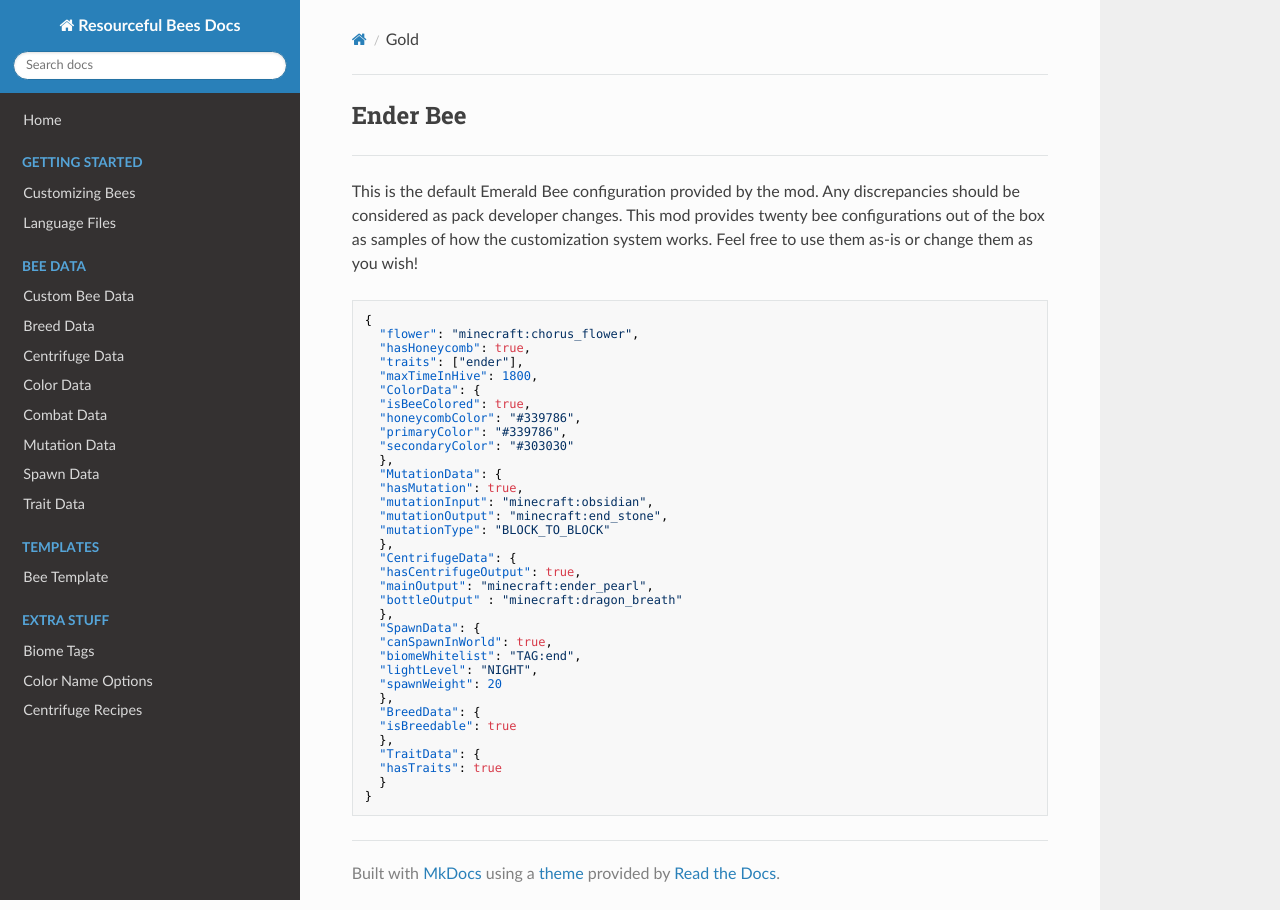
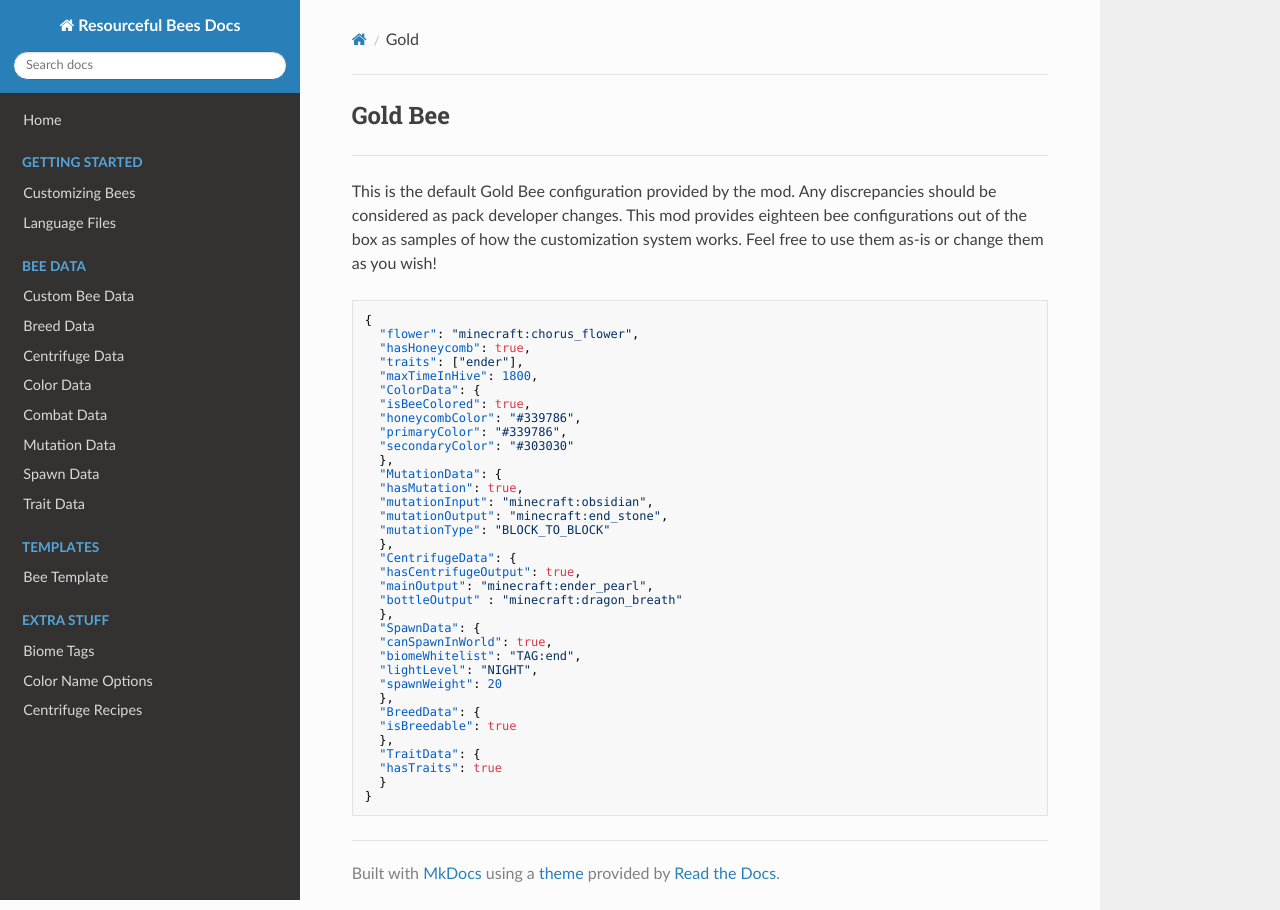
Before and after one commit to Team-Resourceful/ResourcefulBeesDocs, an MkDocs documentation site: the page built from docs/default_bees/gold.md, in a window 1280 px wide. Built offline with MkDocs 1.6.1, drawn with Linux system fonts in a browser that asks for light colours; nearby versions of some CDN libraries.

Commit message:
docs/default_bees/gold.md updated from https://stackedit.io/

````diff
--- a/docs/default_bees/gold.md
+++ b/docs/default_bees/gold.md
@@ -1,6 +1,6 @@
-## **Ender Bee**
+## **Gold Bee**
 ***
-This is the default Emerald Bee configuration provided by the mod. Any discrepancies should be considered as pack developer changes. This mod provides twenty bee configurations out of the box as samples of how the customization system works. Feel free to use them as-is or change them as you wish!
+This is the default Gold Bee configuration provided by the mod. Any discrepancies should be considered as pack developer changes. This mod provides eighteen bee configurations out of the box as samples of how the customization system works. Feel free to use them as-is or change them as you wish!
 
 ```json
 {
````
Also changed, not shown: other parts of docs/default_bees/gold.md (+1 -1 lines).
